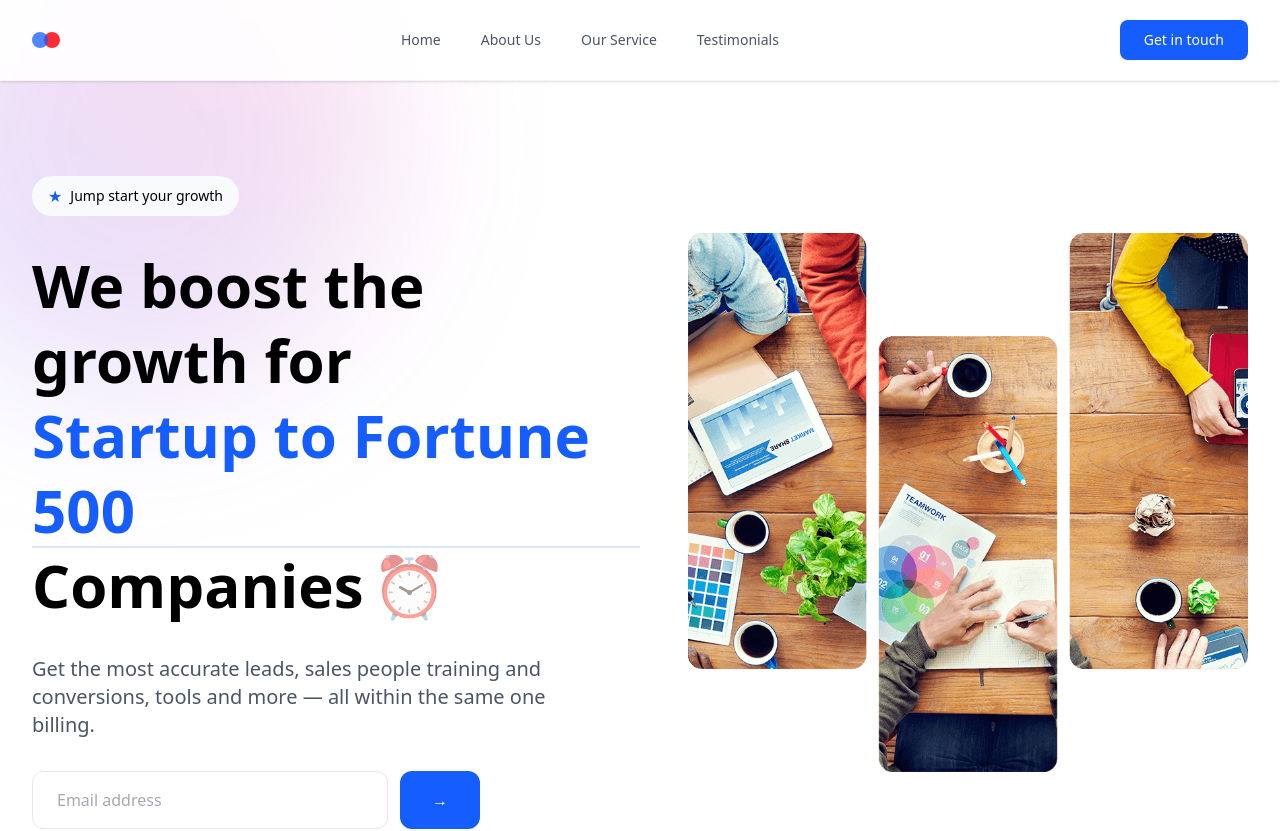
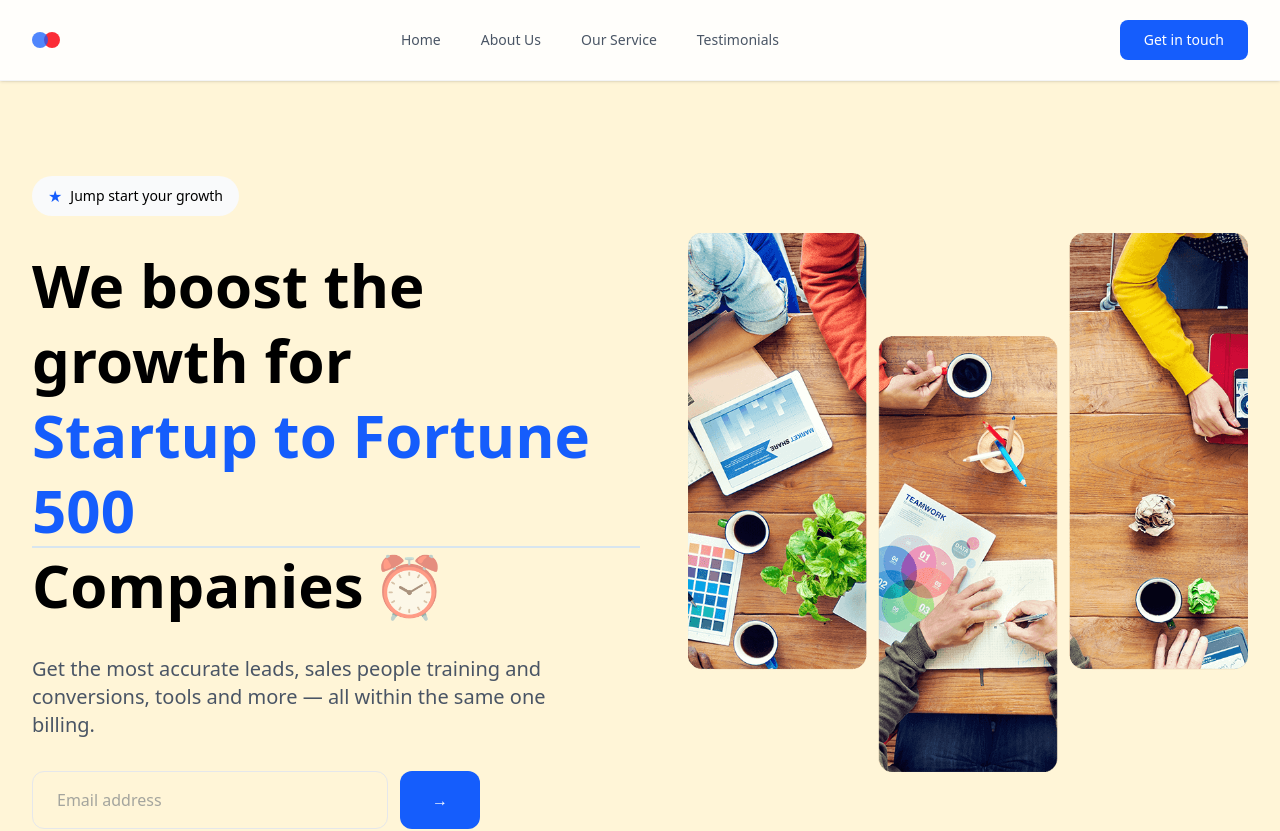
Before and after one commit to kanishka-commits/BizFlow, a React (Vite) app: page / in a window 1280 px wide. Shown: the top 831 px of the page. Built offline with nearby package versions, Linux system fonts and the light colour scheme.

Commit message:
Update index.css

```diff
--- a/src/index.css
+++ b/src/index.css
@@ -3,6 +3,11 @@
 html {
   scroll-behavior: smooth;
   scroll-padding-top: 100px;
+  background-color: #fff5d7;
+}
+
+body {
+  background-color: #fff5d7;
 }
 
 /* customize container here using tailwindcss */
```
